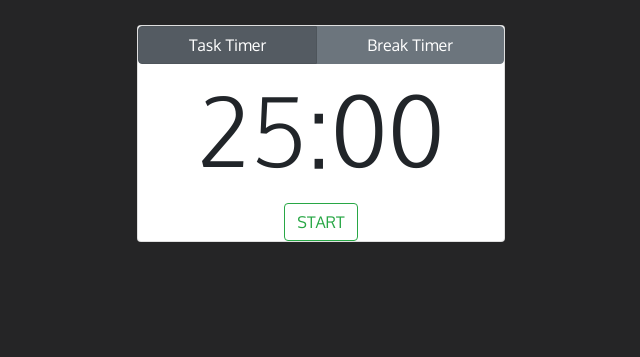
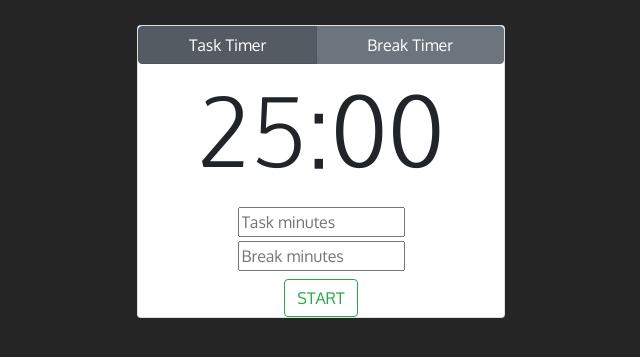
Before and after one commit to Scynthius/Pomodoro_Timer, a Node server app: page / in a window 1280 px wide. Shown: the part 56-413 px from the top of the page, without its empty margins (319-959 px from the left). Run offline with Node 20, Linux system fonts and the light colour scheme; some libraries are stand-ins or nearby versions.

Commit message:
Added forms to input Task and Break times in minutes

```diff
--- a/javascript/pomodoro.js
+++ b/javascript/pomodoro.js
@@ -31,9 +31,12 @@ let Clock = {
     const stopBtn = document.getElementById('stop');
     const timerDisplay = document.getElementById('timerDisplay');
     const startBreak = function() {
+      that.updateBreakTime([parseInt(document.getElementById('timeForm').elements[1].value),0]);
       that.startClock(that.breakTimeLeft, "break", startTask );
     };
     const startTask = function() {
+      that.updateTaskTime([parseInt(document.getElementById('timeForm').elements[0].value),0]);
+      console.log(that.taskTimeLeft);
       that.startClock(that.taskTimeLeft, "task", startBreak );
     };
     startBtn.addEventListener("click", () => startTask() );
--- a/views/landing.handlebars
+++ b/views/landing.handlebars
@@ -15,6 +15,12 @@
                         <h1 class="display-1" id="timerDisplay">25:00</h1>
                     </div>
                     <div class="row justify-content-center mt-2">
+                        <form id = "timeForm" action="">
+                            <input type="text" class="form-text text-muted" placeholder="Task minutes">
+                            <input type="text" class="form-text text-muted" placeholder="Break minutes">
+                        </form>
+                    </div>
+                    <div class="row justify-content-center mt-2">
                         <div id="start_button">
                             <button type="button" onclick="startClock()" class="btn btn-outline-success" id="start">START</button>
                         </div>
```
